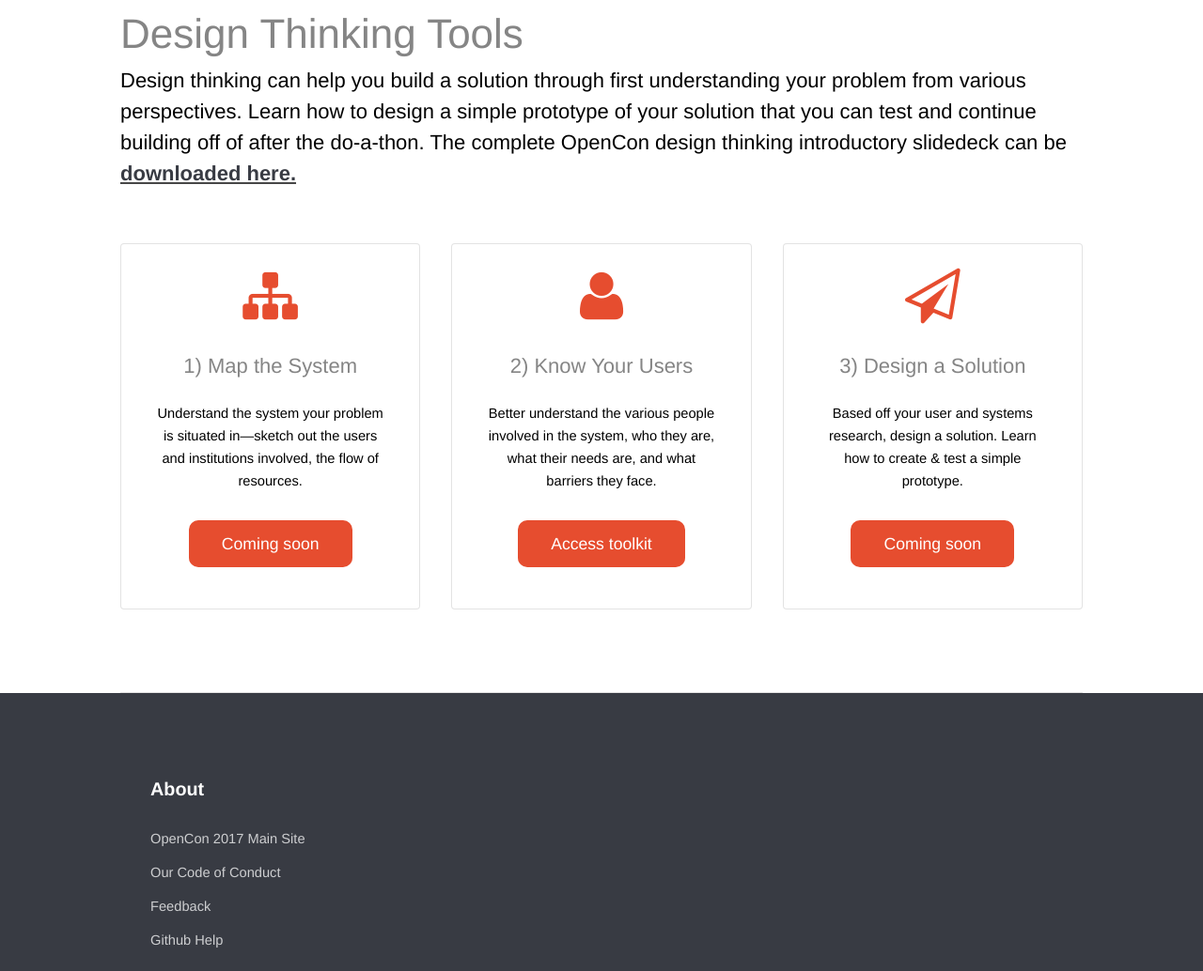
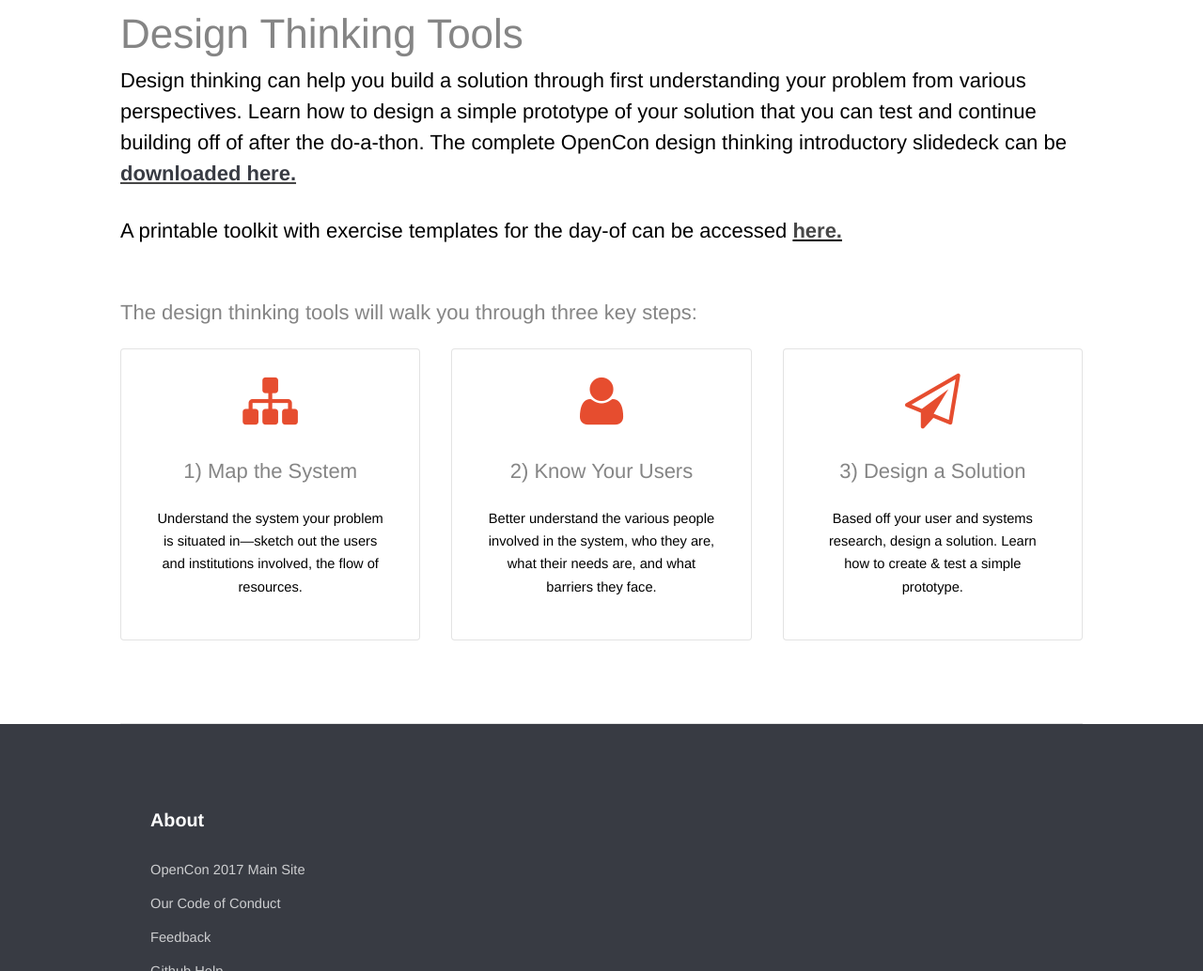
Before and after one commit to sparcopen/doathon, a plain HTML site: page docs/challenge.html in a window 1280 px wide. Shown: the part 2705-3739 px from the top of the page at 94% size. Drawn offline with nearby package versions, Linux system fonts and the light colour scheme; a script that the page names is missing.

Commit message:
Got rid of buttons and made design thinking tools 1 downloadable toolkit

```diff
--- a/docs/challenge.html
+++ b/docs/challenge.html
@@ -154,7 +154,10 @@
 											<p>
 												Design thinking can help you build a solution through first understanding your problem from various perspectives. Learn how to design a simple prototype of your solution that you can test and continue building off of after the do-a-thon. The complete OpenCon design thinking introductory slidedeck can be <strong><u><a href="https://docs.google.com/presentation/d/1qMNS2-AtnvZPldGoBRitRq-IVrHUNUp1aedys7kOz3M/edit#slide=id.p">downloaded here.</a></u></strong>
 											</p>
+											<p> A printable toolkit with exercise templates for the day-of can be accessed <u><a href="https://docs.google.com/document/d/1WA4RXHmolgidiVpOizz0rsaE8PE_4fRwg1B3XK8jkZU/edit?usp=sharing"><strong>here.</strong></a></u>
 										</header>
+
+										<h3> The design thinking tools will walk you through three key steps: </h3>
 							<div class="row 150%">
 								<div class="4u 12u$(medium)">
 									<section class="box">
@@ -166,7 +169,6 @@
 										<p style="text-align:center;">
 											Understand the system your problem is situated in—sketch out the users and institutions involved, the flow of resources.
 										</p>
-										<a href="" class="button big"> Coming soon </a>
 									</section>
 								</div>
 								<div class="4u 12u$(medium)">
@@ -179,7 +181,7 @@
 										<p  style="text-align:center;">
 											Better understand the various people involved in the system, who they are, what their needs are, and what barriers they face.
 										</p>
-										<a href="https://d3n8a8pro7vhmx.cloudfront.net/righttoresearch/pages/97/attachments/original/1509078287/UnderstandingUsers_OpenCon_DesignThinking.pdf?1509078287" class="button big"> Access toolkit </a>
+
 									</section>
 								</div>
 								<div class="4u$ 12u$(medium)">
@@ -192,13 +194,9 @@
 										<p style="text-align:center;">
 											Based off your user and systems research, design a solution. Learn how to create & test a simple prototype.
 										</p>
-										<a href=# class="button big"> Coming soon </a>
-
 									</section>
 								</div>
 							</div>
-
-
 			</section>
 
 		<!-- Footer -->
```
Also changed, not shown: 1 other file.
